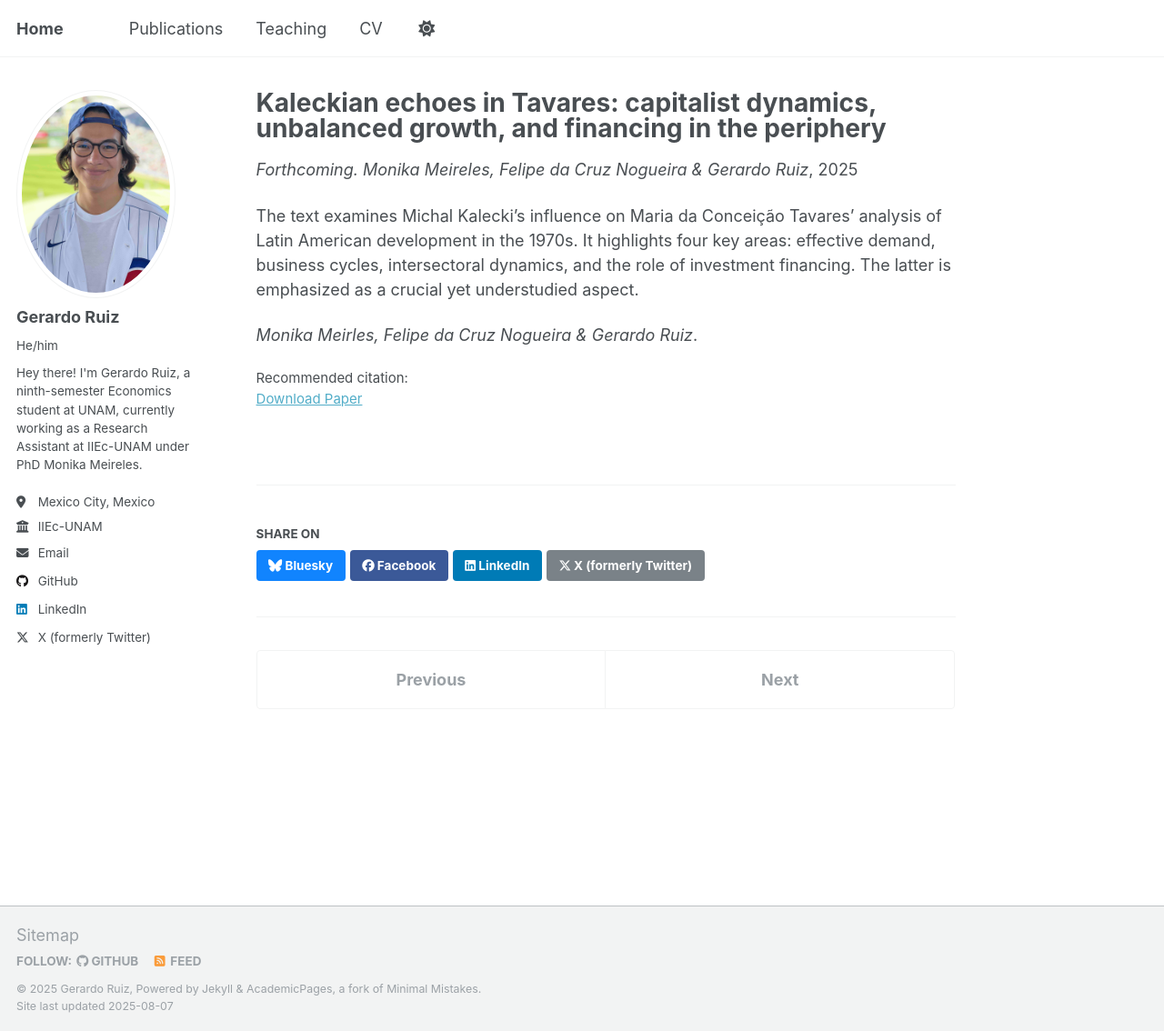
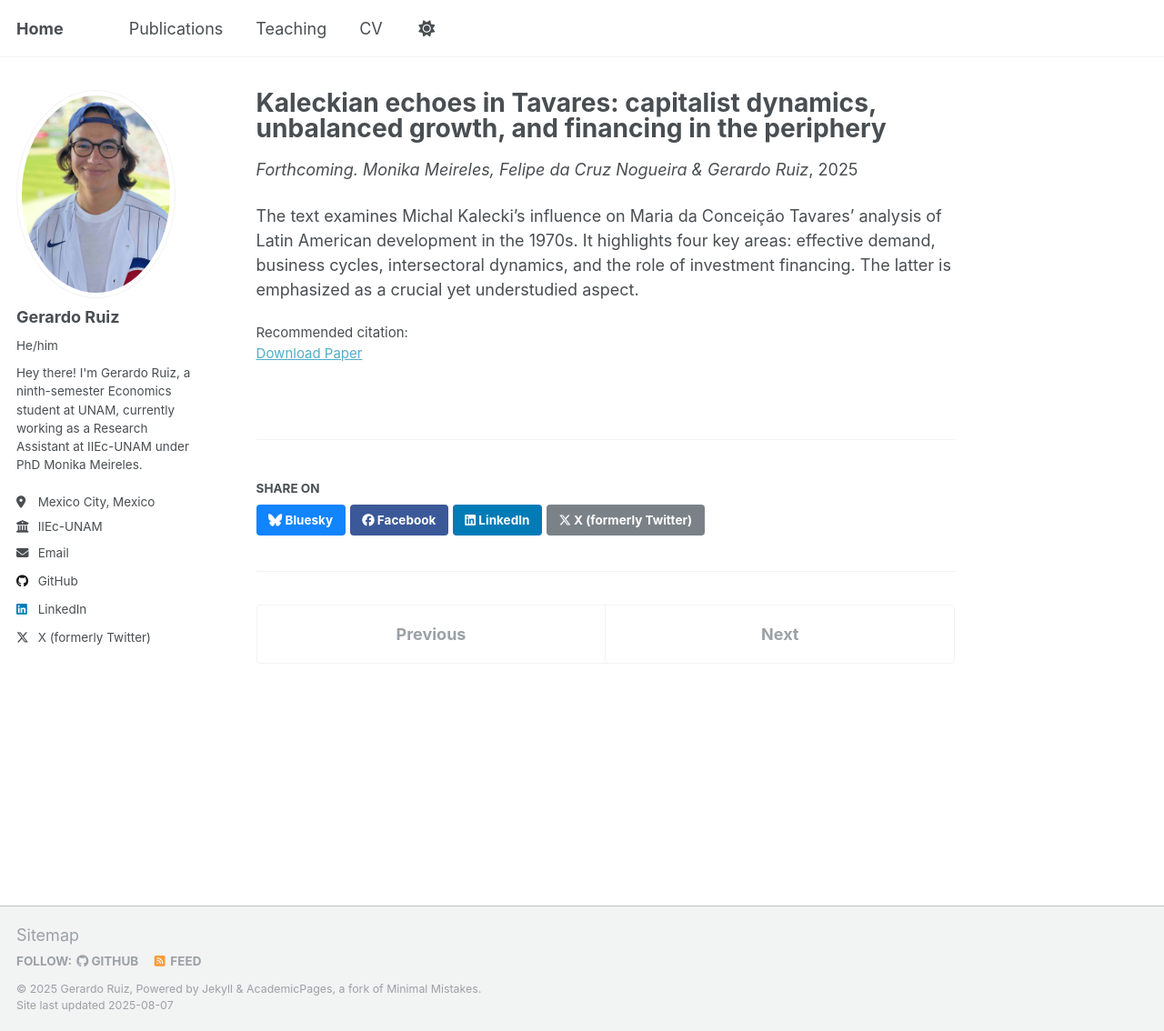
Before and after one commit to gerardorglz/gerardorglz.github.io, a Jekyll site: the page built from _publications/2009-10-01-paper-title-number-1.md, in a window 1280 px wide and 1134 px high. Shown: the whole window at 91% size. Built offline with Jekyll 4.4.1, drawn with Linux system fonts in a browser that asks for light colours.

Commit message:
07/08/2025

```diff
--- a/_publications/2009-10-01-paper-title-number-1.md
+++ b/_publications/2009-10-01-paper-title-number-1.md
@@ -10,5 +10,3 @@ citation: ''
 ---
 
 The text examines Michal Kalecki's influence on Maria da Conceição Tavares' analysis of Latin American development in the 1970s. It highlights four key areas: effective demand, business cycles, intersectoral dynamics, and the role of investment financing. The latter is emphasized as a crucial yet understudied aspect.
-
-*Monika Meirles, Felipe da Cruz Nogueira & Gerardo Ruiz*.
```
